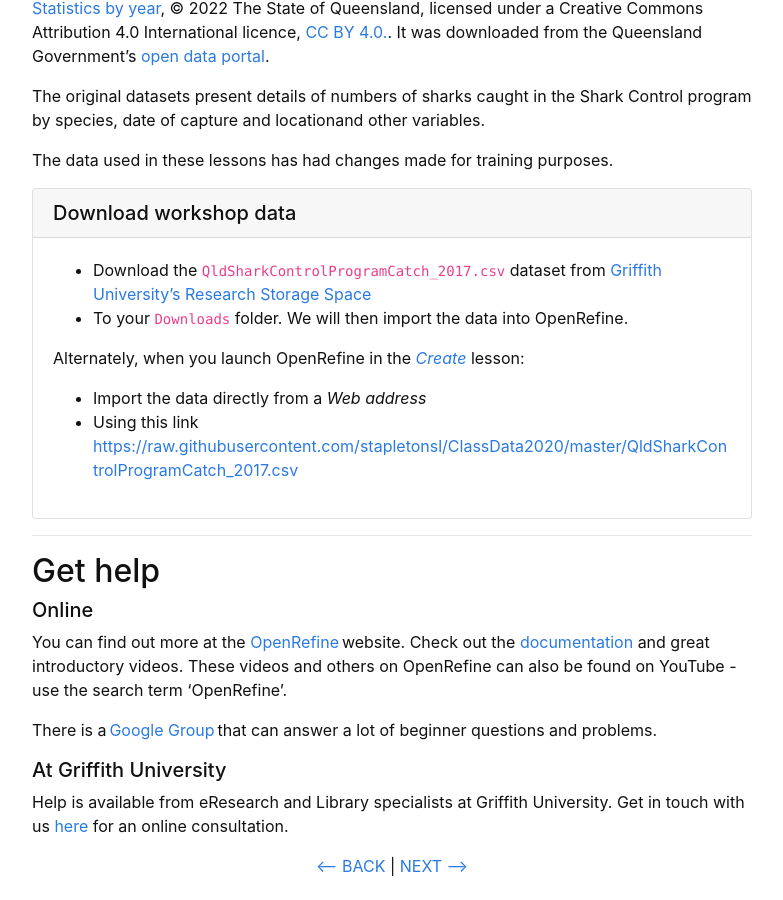
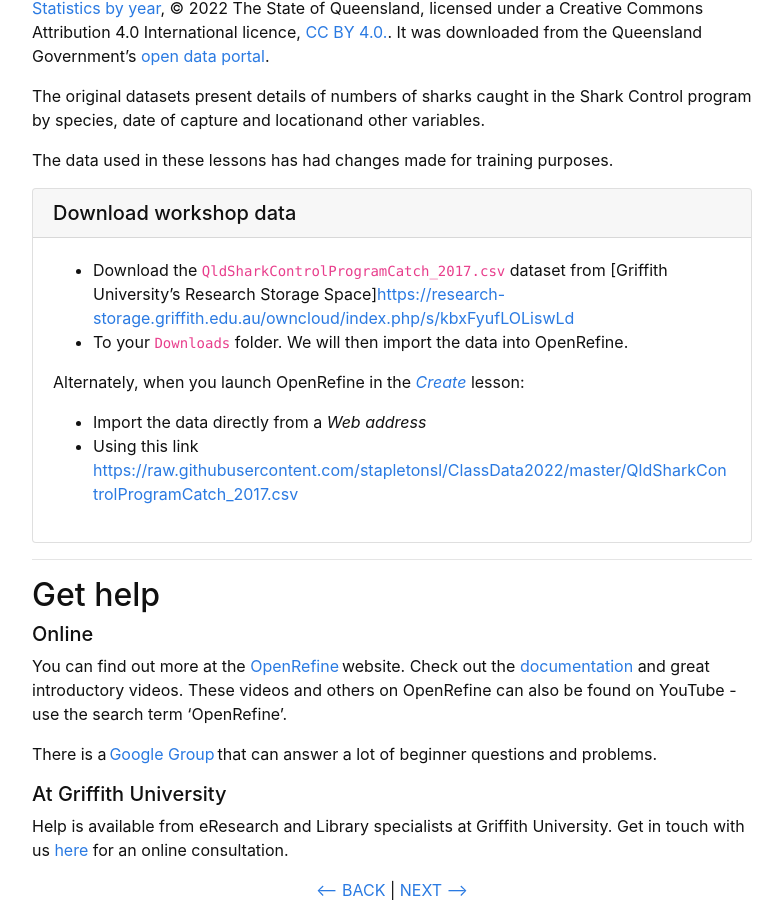
Before and after one commit to GriffithUniLibrary/data-cleaning-intro, a Jekyll site: the page built from content/0-setup.md, in a window 1280 px wide and 900 px high, scrolled down 1701 px. Shown: the whole window, without its empty margins (248-1031 px from the left). Built offline with Jekyll 4.4.1, drawn with Linux system fonts in a browser that asks for light colours; part of the change alters nothing that is shown.

Commit message:
Update 0-setup.md

```diff
--- a/content/0-setup.md
+++ b/content/0-setup.md
@@ -56,13 +56,13 @@ The original datasets present details of numbers of sharks caught in the Shark C
 The data used in these lessons has had changes made for training purposes.
 
 {% capture text %}
-- Download the `QldSharkControlProgramCatch_2017.csv` dataset from [Griffith University’s Research Storage Space](https://research-storage.griffith.edu.au/owncloud/index.php/s/4Yn7Hdeb2NNqYMF)
+- Download the `QldSharkControlProgramCatch_2017.csv` dataset from [Griffith University’s Research Storage Space][https://research-storage.griffith.edu.au/owncloud/index.php/s/kbxFyufLOLiswLd](https://research-storage.griffith.edu.au/owncloud/index.php/s/kbxFyufLOLiswLd)
 - To your `Downloads` folder. We will then import the data into OpenRefine.
 
 Alternately, when you launch OpenRefine in the [*Create*](https://griffithunilibrary.github.io/data-cleaning-intro/content/2-lesson.html) lesson:
 
 - Import the data directly from a *Web address*
-- Using this link [https://raw.githubusercontent.com/stapletonsl/ClassData2020/master/QldSharkControlProgramCatch_2017.csv](https://raw.githubusercontent.com/stapletonsl/ClassData2020/master/QldSharkControlProgramCatch_2017.csv){% endcapture %}
+- Using this link [https://raw.githubusercontent.com/stapletonsl/ClassData2022/master/QldSharkControlProgramCatch_2017.csv](https://raw.githubusercontent.com/stapletonsl/ClassData2020/master/QldSharkControlProgramCatch_2017.csv){% endcapture %}
 {% include card.md header="Download workshop data" text=text %}
 
 -----
```
